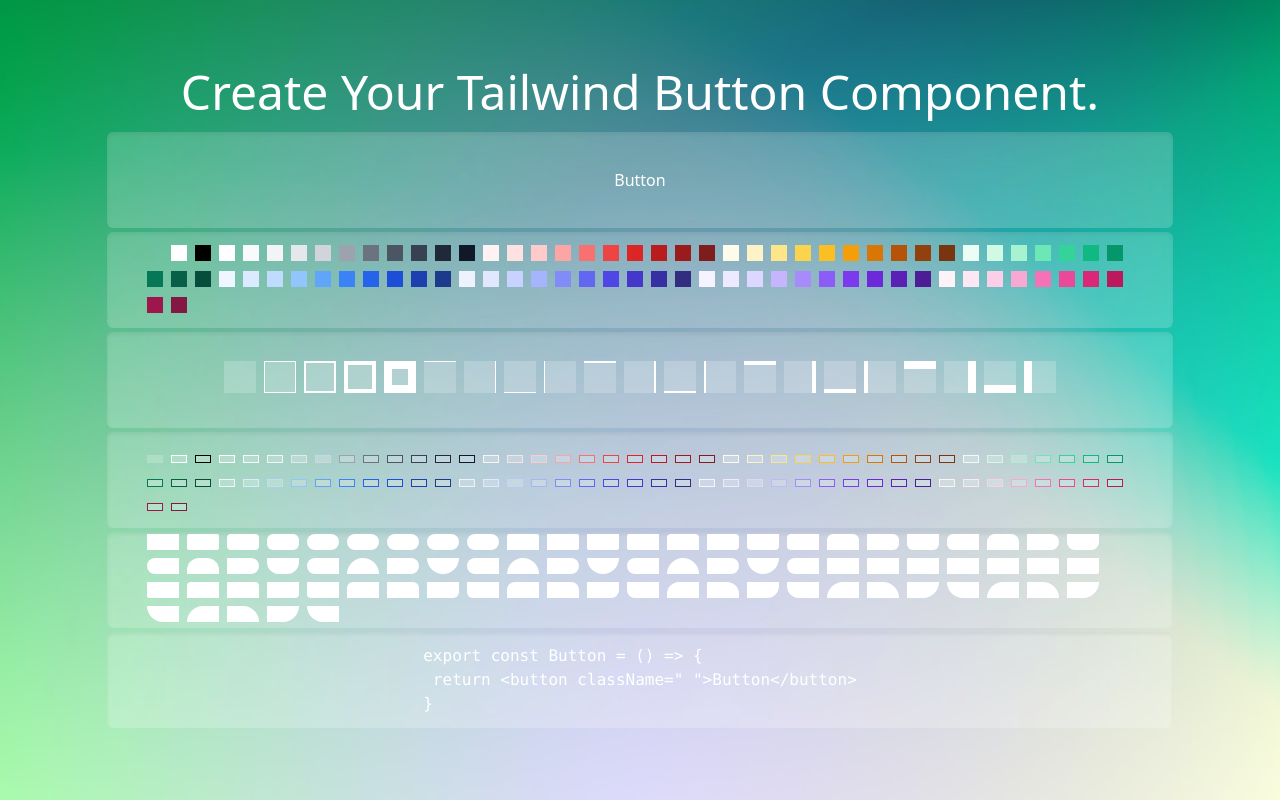
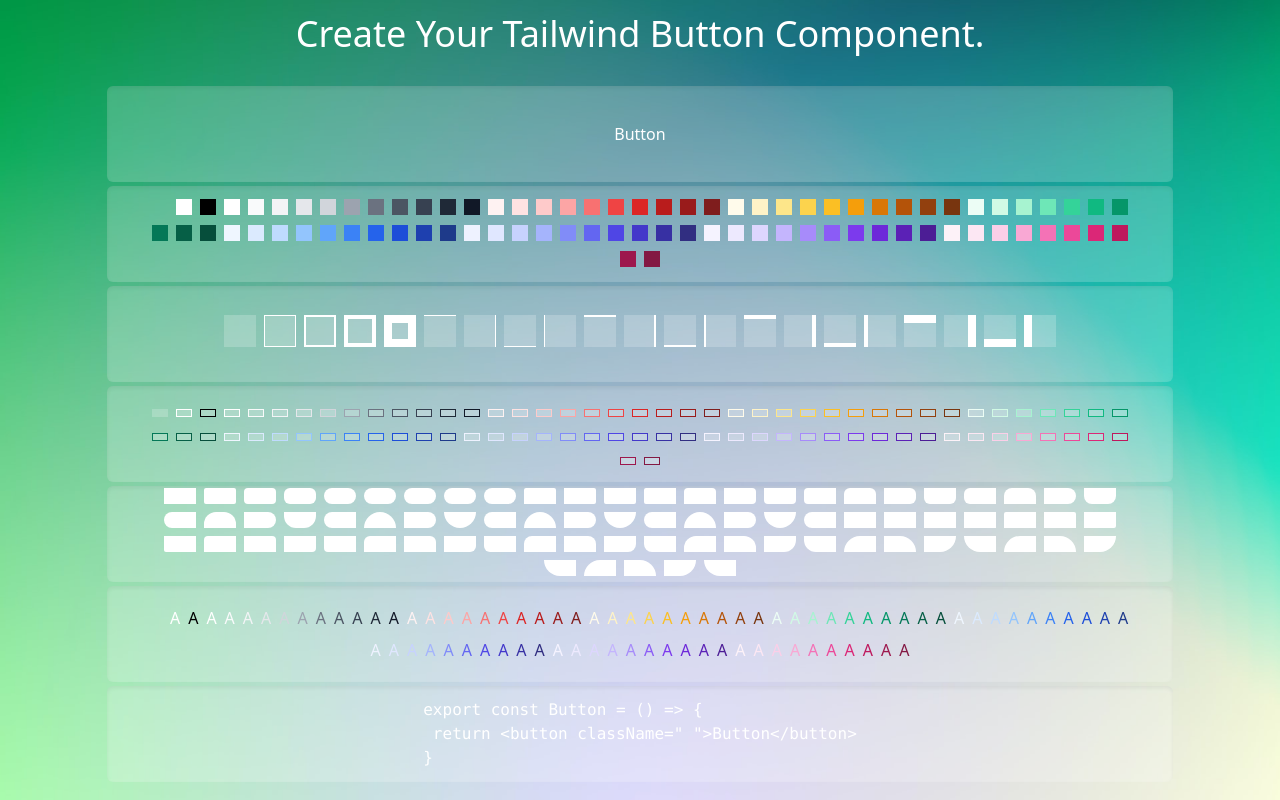
Before and after one commit to ayumitanaka13/tailwind-button, a React (Create React App) app: page /create in a window 1280 px wide. Built offline with nearby package versions, Linux system fonts and the light colour scheme; no server answers.

Commit message:
added TextColor.jsx

```diff
--- /dev/null
+++ b/src/components/TextColor.jsx
@@ -0,0 +1,15 @@
+import React from "react";
+
+const TextColor = ({ onClick, className }) => {
+  return (
+    <button
+      value={`text-${className}`}
+      onClick={onClick}
+      className={`text-${className} m-1`}
+    >
+      A
+    </button>
+  );
+};
+
+export default TextColor;
--- a/src/components/index.js
+++ b/src/components/index.js
@@ -3,3 +3,4 @@
 export { default as BorderColor } from "./BorderColor";
 export { default as BorderWidth } from "./BorderWidth";
 export { default as BorderRadius } from "./BorderRadius";
+export { default as TextColor } from "./TextColor";
--- a/src/index.css
+++ b/src/index.css
@@ -56,4 +56,7 @@
   .Box {
     @apply h-24 w-full flex items-center justify-center bg-white bg-opacity-20 hover:bg-opacity-30 rounded-md shadow-inner outline-none my-1 px-1;
   }
+  .BoxContainer {
+    @apply flex flex-wrap justify-center px-8;
+  }
 }
--- a/src/templates/Create.jsx
+++ b/src/templates/Create.jsx
@@ -6,6 +6,7 @@
   BorderWidth,
   BorderRadius,
   TailwindButton,
+  TextColor,
 } from "../components";
 import {
   ColorsData,
@@ -19,6 +20,7 @@
   const [borderColor, setBorderColor] = useState("");
   const [borderWidth, setBorderWidth] = useState("");
   const [borderRadius, setBorderRadius] = useState("");
+  const [textColor, setTextColor] = useState("");
 
   const getColor = (e) => {
     setColor(e.target.value);
@@ -32,6 +34,9 @@
   const getBorderRadius = (e) => {
     setBorderRadius(e.target.value);
   };
+  const getTextColor = (e) => {
+    setTextColor(e.target.value);
+  };
 
   const getCode = (e) => {
     let copiedCode = e.target.innerText;
@@ -43,14 +48,16 @@
   return (
     <div className="Page">
       <div className="w-5/6">
-        <h2 className="mb-4">Create Your Tailwind Button Component.</h2>
+        <h3 className="text-center mb-8">
+          Create Your Tailwind Button Component.
+        </h3>
         <Box>
           <TailwindButton
-            className={`${color} ${borderWidth} ${borderColor} ${borderRadius}`}
+            className={`${color} ${borderWidth} ${borderColor} ${borderRadius} ${textColor}`}
           />
         </Box>
         <Box>
-          <div className="flex flex-wrap px-8">
+          <div className="BoxContainer">
             {ColorsData.map((color, index) => (
               <div key={index}>
                 <BgColor value={color} onClick={getColor} className={color} />
@@ -59,7 +66,7 @@
           </div>
         </Box>
         <Box>
-          <div className="flex flex-wrap px-8">
+          <div className="BoxContainer">
             {BorderWidthData.map((width, index) => (
               <div key={index}>
                 <BorderWidth
@@ -72,7 +79,7 @@
           </div>
         </Box>
         <Box>
-          <div className="flex flex-wrap px-8">
+          <div className="BoxContainer">
             {ColorsData.map((color, index) => (
               <div key={index}>
                 <BorderColor
@@ -85,7 +92,7 @@
           </div>
         </Box>
         <Box>
-          <div className="flex flex-wrap px-8">
+          <div className="BoxContainer">
             {BorderRadiusData.map((radius, index) => (
               <div key={index}>
                 <BorderRadius
@@ -97,13 +104,26 @@
             ))}
           </div>
         </Box>
-
+        <Box>
+          <div className="BoxContainer">
+            {ColorsData.map((color, index) => (
+              <div key={index}>
+                <TextColor
+                  value={color}
+                  onClick={getTextColor}
+                  className={color}
+                />
+              </div>
+            ))}
+          </div>
+        </Box>
         <Box>
           <code onClick={getCode}>
             export const Button = () ={"> {"}
             <br />
             &emsp;return {" <"}button className="{color} {borderWidth}{" "}
-            {borderColor} {borderRadius}"{">"}Button{"<"}/button{">"}
+            {borderColor} {borderRadius} {textColor}"{">"}Button{"<"}/button
+            {">"}
             <br />
             {"}"}
           </code>
```
